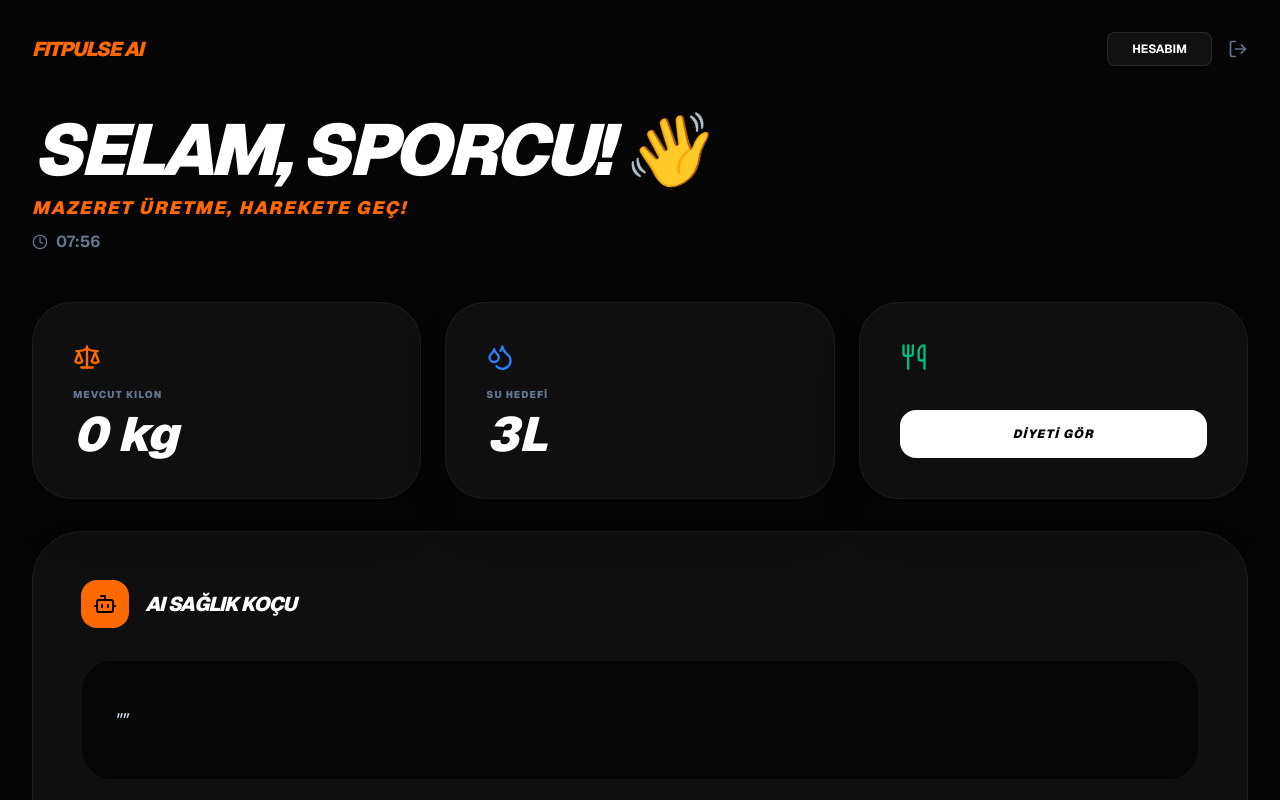
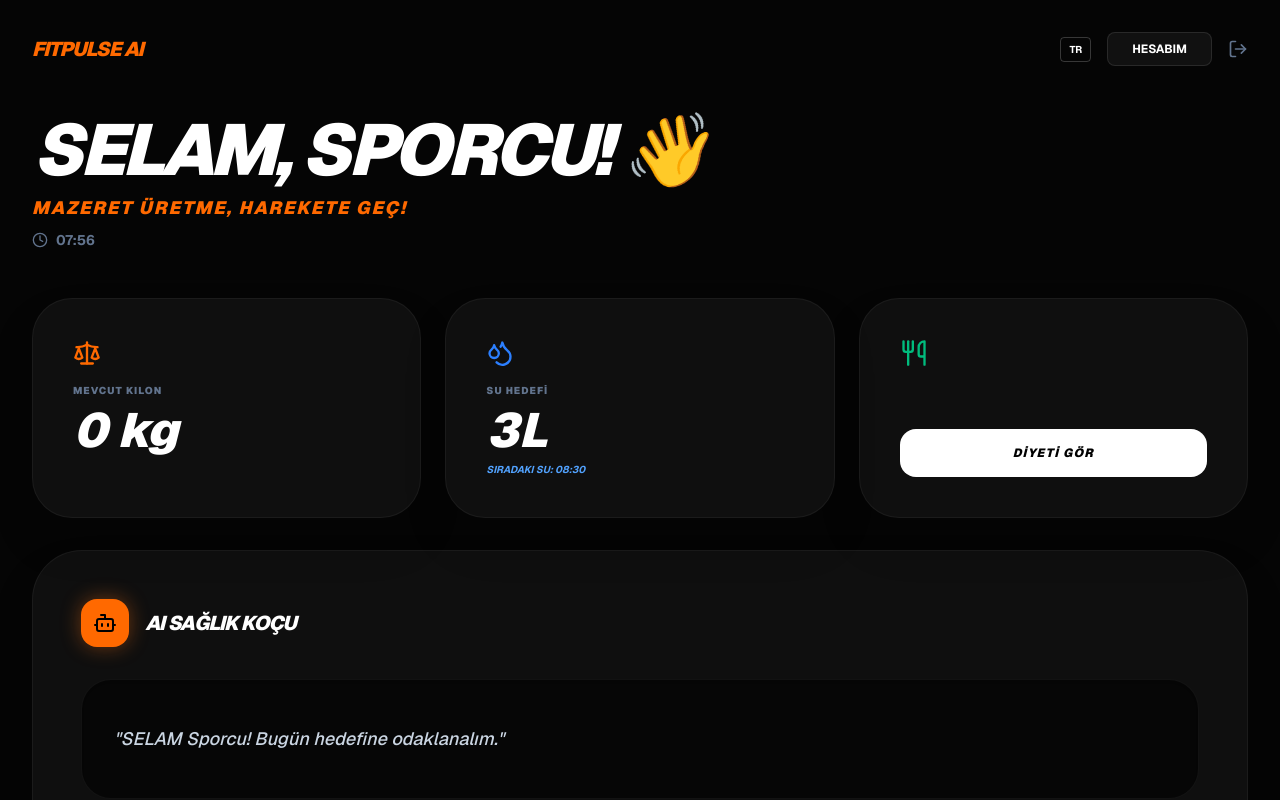
Before and after one commit to aysecode01/fitpulse-ai, a Next.js app in the folder fitpulse-pro/: page /dashboard in a window 1280 px wide. Shown: the top 800 px of the page. Built offline with nearby package versions, Linux system fonts and the light colour scheme.

Commit message:
Update page.tsx

```diff
--- a/fitpulse-pro/app/dashboard/page.tsx
+++ b/fitpulse-pro/app/dashboard/page.tsx
@@ -1,106 +1,130 @@
 "use client";
 import React, { useState, useEffect } from 'react';
 import { useRouter } from 'next/navigation';
-import { LogOut, Scale, Droplets, Utensils, Clock, Send, Bot } from 'lucide-react';
+import { LogOut, Scale, Droplets, Utensils, Clock, Send, Bot, Eye, Lock } from 'lucide-react';
+
+const translations: any = {
+  TR: { welcome: "SELAM", weight: "MEVCUT KILON", water: "SU HEDEFİ", diet: "DİYET", coach: "AI SAĞLIK KOÇU", account: "HESABIM", nextWater: "Sıradaki Su", moto: "MAZERET ÜRETME, HAREKETE GEÇ!" },
+  EN: { welcome: "HELLO", weight: "CURRENT WEIGHT", water: "WATER GOAL", diet: "DIET", coach: "AI HEALTH COACH", account: "MY ACCOUNT", nextWater: "Next Water", moto: "NO EXCUSES, TAKE ACTION!" }
+};
 
 export default function Dashboard() {
   const router = useRouter();
+  const [lang, setLang] = useState('TR');
   const [user, setUser] = useState<any>({ name: 'Sporcu', weight: '0' });
   const [currentTime, setCurrentTime] = useState("");
-
+  const [nextWaterTime, setNextWaterTime] = useState("08:30");
   const [chatInput, setChatInput] = useState("");
   const [aiResponse, setAiResponse] = useState("");
   const [isLoading, setIsLoading] = useState(false);
 
   useEffect(() => {
     const storedUser = JSON.parse(localStorage.getItem('user') || '{}');
-    if (storedUser.name) {
-        setUser(storedUser);
-        setAiResponse(`Selam ${storedUser.name}! Bugün mazeret yok, hedefine odaklanalım. Bana ne sormak istersin?`);
-    }
+    if (storedUser.name) setUser(storedUser);
+
+    // Dil tercihini al (opsiyonel)
+    const savedLang = localStorage.getItem('lang') || 'TR';
+    setLang(savedLang);
 
     const timer = setInterval(() => {
       const now = new Date();
-      setCurrentTime(now.toLocaleTimeString('tr-TR', { hour: '2-digit', minute: '2-digit' }));
+      const timeStr = now.toLocaleTimeString('tr-TR', { hour: '2-digit', minute: '2-digit' });
+      setCurrentTime(timeStr);
+
+      // Su Sayacı Mantığı
+      const waterSchedule = ["08:30", "11:00", "14:30", "17:00", "20:00", "22:00"];
+      const next = waterSchedule.find(t => t > timeStr) || waterSchedule[0];
+      setNextWaterTime(next);
     }, 1000);
+
+    setAiResponse(translations[lang].welcome + " " + (storedUser.name || 'Sporcu') + "! Bugün hedefine odaklanalım.");
+
     return () => clearInterval(timer);
-  }, []);
+  }, [lang]);
 
   const handleAiChat = async () => {
     if (!chatInput || isLoading) return;
-
     const userMsg = chatInput;
     setChatInput("");
     setIsLoading(true);
-    setAiResponse("Koç analiz ediyor... Bekle!");
+    setAiResponse("Koç analiz ediyor...");
 
     try {
-      // ÖNEMLİ: Vercel'deki ismin bu olduğundan emin ol
       const apiKey = process.env.NEXT_PUBLIC_GEMINI_API_KEY;
-
       const response = await fetch(
         `https://generativelanguage.googleapis.com/v1beta/models/gemini-1.5-flash:generateContent?key=${apiKey}`,
         {
           method: "POST",
           headers: { "Content-Type": "application/json" },
           body: JSON.stringify({
-            contents: [{ parts: [{ text: `Sen sert bir spor koçusun. Sadece sağlık ve spor konuş. Kullanıcının adı ${user.name}. Soru: ${userMsg}` }] }]
+            contents: [{ parts: [{ text: `Sen sert bir spor koçusun. Sadece sağlık ve spor konuş. Dil: ${lang}. Kullanıcı: ${user.name}. Soru: ${userMsg}` }] }]
           })
         }
       );
-
       const data = await response.json();
       setAiResponse(data.candidates[0].content.parts[0].text);
     } catch (error) {
-      setAiResponse("Koç şu an çevrimdışı, tekrar dene!");
+      setAiResponse("Koç meşgul, mazeret yok tekrar dene!");
     } finally {
       setIsLoading(false);
     }
   };
 
+  const t = translations[lang];
+
   return (
     <div className="min-h-screen bg-[#050505] text-white font-sans p-4 md:p-8">
-      {/* HEADER */}
       <nav className="flex justify-between items-center mb-12 max-w-7xl mx-auto">
         <h1 className="text-orange-500 font-black italic uppercase tracking-tighter text-xl">FITPULSE AI</h1>
         <div className="flex gap-4 items-center">
-          <button onClick={() => router.push('/pro')} className="bg-[#111] px-6 py-2 rounded-lg font-bold text-xs border border-white/10 uppercase">HESABIM</button>
+          <button
+            onClick={() => { const newLang = lang === 'TR' ? 'EN' : 'TR'; setLang(newLang); localStorage.setItem('lang', newLang); }}
+            className="text-[10px] font-bold border border-white/20 px-2 py-1 rounded hover:bg-white/10"
+          >
+            {lang}
+          </button>
+          <button onClick={() => router.push('/pro')} className="bg-[#111] px-6 py-2 rounded-lg font-bold text-xs border border-white/10 uppercase">{t.account}</button>
           <LogOut className="text-slate-500 cursor-pointer" size={20} onClick={() => router.push('/')} />
         </div>
       </nav>
 
-      <main className="max-w-7xl mx-auto">
-        <div className="text-left mb-12">
-          <h2 className="text-5xl md:text-7xl font-black italic uppercase tracking-tighter italic">SELAM, {user.name.toUpperCase()}! 👋</h2>
-          <p className="text-orange-500 font-black italic mt-2 tracking-widest text-lg uppercase">MAZERET ÜRETME, HAREKETE GEÇ!</p>
-          <div className="flex items-center gap-2 text-slate-500 mt-2 font-bold"><Clock size={16}/> {currentTime}</div>
+      <main className="max-w-7xl mx-auto text-left">
+        <div className="mb-12">
+          <h2 className="text-5xl md:text-7xl font-black italic uppercase tracking-tighter">
+            {t.welcome}, {user.name.toUpperCase()}! 👋
+          </h2>
+          <p className="text-orange-500 font-black italic mt-2 tracking-widest text-lg uppercase">{t.moto}</p>
+          <div className="flex items-center gap-2 text-slate-500 mt-2 font-bold text-sm"><Clock size={16}/> {currentTime}</div>
         </div>
 
-        {/* KARTLAR */}
         <div className="grid grid-cols-1 md:grid-cols-3 gap-6 mb-8">
           <div className="bg-[#0f0f0f] p-10 rounded-[40px] border border-white/5 shadow-2xl">
             <Scale className="text-orange-500 mb-4" size={28} />
-            <p className="text-slate-500 text-[10px] font-black uppercase tracking-widest">MEVCUT KILON</p>
+            <p className="text-slate-500 text-[10px] font-black uppercase tracking-widest">{t.weight}</p>
             <h3 className="text-5xl font-black italic mt-2">{user.weight} kg</h3>
           </div>
-          <div className="bg-[#0f0f0f] p-10 rounded-[40px] border border-white/5 shadow-2xl">
+
+          <div className="bg-[#0f0f0f] p-10 rounded-[40px] border border-white/5 shadow-2xl relative">
             <Droplets className="text-blue-500 mb-4" size={28} />
-            <p className="text-slate-500 text-[10px] font-black uppercase tracking-widest">SU HEDEFİ</p>
+            <p className="text-slate-500 text-[10px] font-black uppercase tracking-widest">{t.water}</p>
             <h3 className="text-5xl font-black italic mt-2">3L</h3>
+            <p className="text-[10px] text-blue-400 font-bold mt-2 uppercase italic">{t.nextWater}: {nextWaterTime}</p>
           </div>
-          <div className="bg-[#0f0f0f] p-10 rounded-[40px] border border-white/5 shadow-2xl flex flex-col justify-between items-start">
+
+          <div className="bg-[#0f0f0f] p-10 rounded-[40px] border border-white/5 shadow-2xl flex flex-col justify-between">
             <Utensils className="text-emerald-500 mb-4" size={28} />
-            <button onClick={() => router.push('/diet')} className="w-full bg-white text-black py-4 rounded-2xl font-black italic uppercase text-xs tracking-widest">DİYETİ GÖR</button>
+            <button onClick={() => router.push('/diet')} className="w-full bg-white text-black py-4 rounded-2xl font-black italic uppercase text-xs tracking-widest">
+              {t.diet.toUpperCase()}İ GÖR
+            </button>
           </div>
         </div>
 
-        {/* AI COACH */}
         <div className="bg-[#0f0f0f] p-8 md:p-12 rounded-[50px] border border-white/5 shadow-2xl">
           <div className="flex items-center gap-4 mb-8">
-             <div className="bg-orange-500 p-3 rounded-2xl text-black"><Bot size={24}/></div>
-             <h3 className="font-black italic text-xl uppercase tracking-tighter text-white">AI SAĞLIK KOÇU</h3>
+             <div className="bg-orange-500 p-3 rounded-2xl text-black shadow-[0_0_20px_rgba(249,115,22,0.4)]"><Bot size={24}/></div>
+             <h3 className="font-black italic text-xl uppercase tracking-tighter">{t.coach}</h3>
           </div>
-          <div className="bg-black/60 p-8 rounded-[30px] mb-8 border border-white/5 min-h-[120px] flex items-center">
+          <div className="bg-black/60 p-8 rounded-[30px] mb-8 border border-white/5 min-h-[120px] flex items-center shadow-inner">
              <p className="text-slate-300 italic font-medium text-lg leading-relaxed">"{aiResponse}"</p>
           </div>
           <div className="relative">
@@ -109,10 +133,10 @@
               value={chatInput}
               onChange={(e) => setChatInput(e.target.value)}
               onKeyPress={(e) => e.key === 'Enter' && handleAiChat()}
-              placeholder="Bir soru sor..."
+              placeholder={lang === 'TR' ? "Bir soru sor..." : "Ask a question..."}
               className="w-full bg-black border border-white/10 rounded-3xl px-8 py-6 font-bold text-white focus:outline-none focus:border-orange-500 transition-all shadow-inner"
             />
-            <button onClick={handleAiChat} className="absolute right-4 top-1/2 -translate-y-1/2 bg-orange-500 text-black p-4 rounded-2xl hover:bg-orange-400 transition-all">
+            <button onClick={handleAiChat} className="absolute right-4 top-1/2 -translate-y-1/2 bg-orange-500 text-black p-4 rounded-2xl hover:bg-orange-400 transition-all shadow-lg">
               <Send size={20} />
             </button>
           </div>
```
